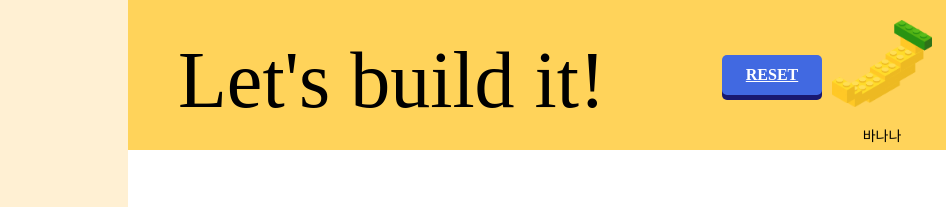
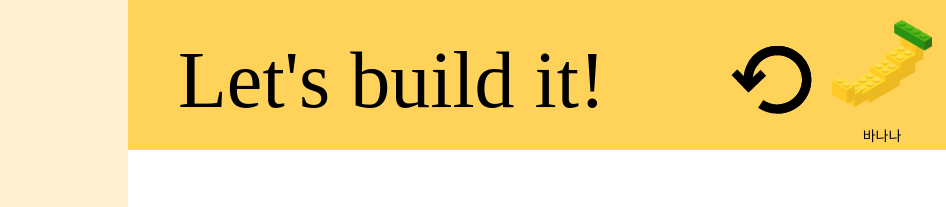
Before and after one commit to plum-611/221115, a plain HTML site: page index.html in a window 1280 px wide. Shown: the top 207 px of the page, 0-946 px from the left. Drawn offline with Linux system fonts and the light colour scheme; a web font is replaced by a local one.

Commit message:
Update index.html

```diff
--- a/index.html
+++ b/index.html
@@ -41,37 +41,7 @@
 		input[id="tab2"]:checked ~ .con2 {display: block;}
 		input[id="tab3"]:checked ~ .con3 {display: block;}
 
-		a.button {
-		  display: block;
-		  position: relative;
-		  float: left;
-		  width: 100px;
-		  padding: 0;
-		  margin: 10px 20px 10px 0;
-		  font-weight: 600;
-		  text-align: center;
-		  line-height: 40px;
-		  color: #FFF;
-		  border-radius: 5px;
-		  transition: all 0.2s ;
-		}
-
-		.btnBlueGreen {
-		  background-color:Royalblue
-		}
-
-		.btnPush:hover {
-		  margin-top: 15px;
-		  margin-bottom: 5px;
-		}
-
-		.btnBlueGreen.btnPush {
-		  box-shadow: 0px 5px 0px 0px Midnightblue;
-		}
-
-		.btnBlueGreen.btnPush:hover {
-		  box-shadow: 0px 0px 0px 0px grey;
-		}
+
 
 	</style>
 </head>
@@ -84,7 +54,7 @@
 				<p class="f1">Let's build it!</p>
 
 			</div>
-				<a href="" title="Button push blue/green" class="button btnPush btnBlueGreen" style="position:absolute; right: 310px; top:45px;"> RESET </a>
+				<a href=""  style="position:absolute; right: 340px; top:45px;"> <img src="reset.png"> </a>
 
 				<input type="radio" name="tabmenu" id="tab1" checked>
 				<label for="tab1" class="r1">
```
